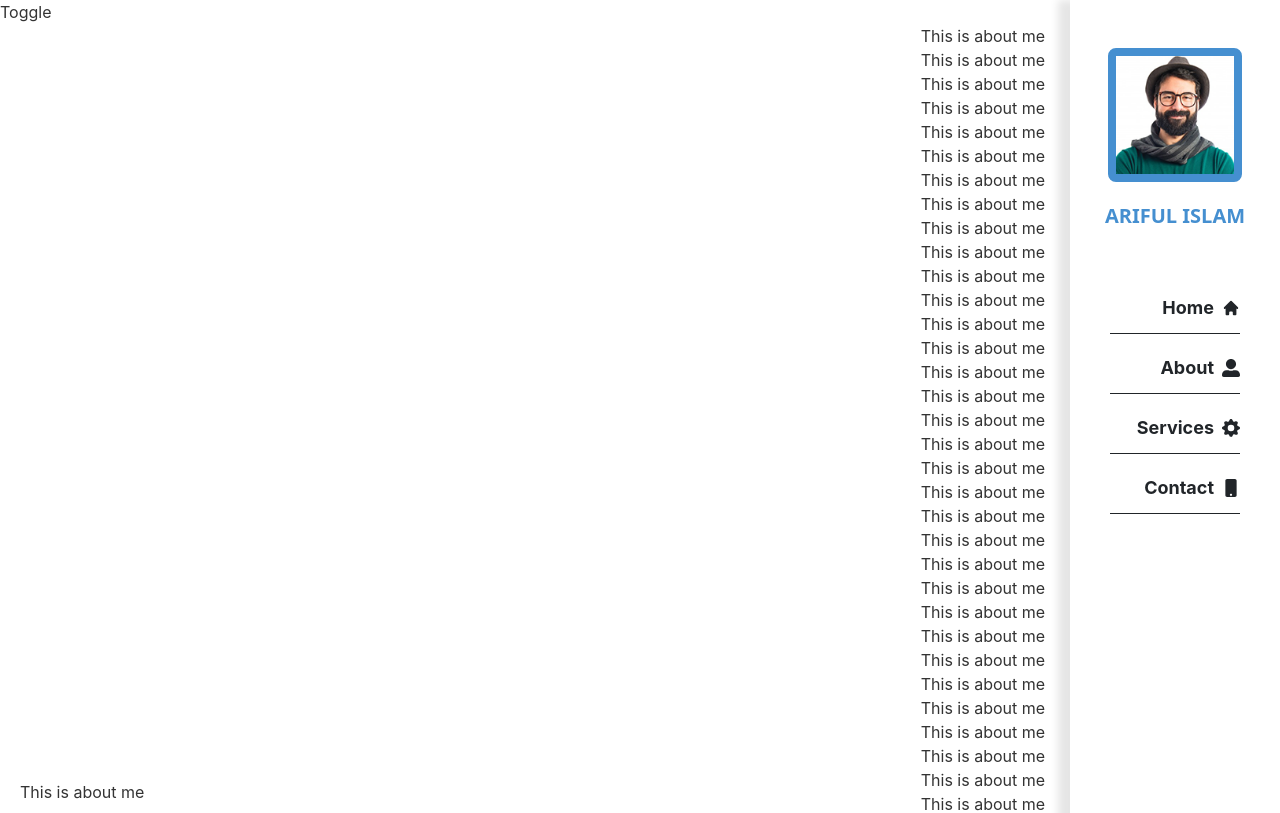
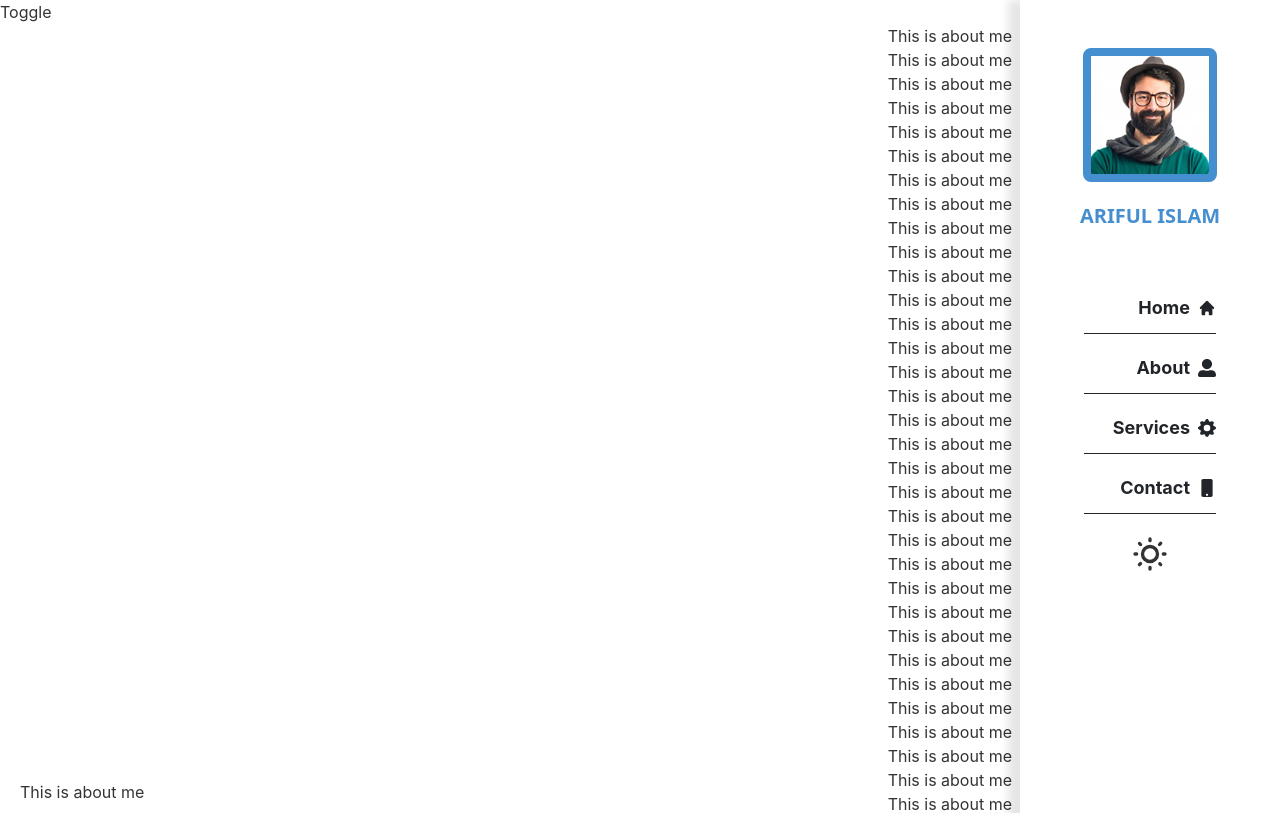
Before and after one commit to MdIbrahimKholil7/portfolio-task, a React (Create React App) app: page / in a window 1280 px wide. Shown: the top 813 px of the page. Built offline with nearby package versions, Linux system fonts and the light colour scheme.

Commit message:
dark mode add

```diff
--- a/src/App.js
+++ b/src/App.js
@@ -1,12 +1,9 @@
-import logo from './logo.svg';
 import './App.css';
-import { useEffect, useState } from 'react';
-import AboutMe from './components/pages/AboutMe';
-import SideBar from './components/pages/SideBar';
-
+import {Routes,Route} from 'react-router-dom'
+import Home from './components/home/Home';
 function App() {
 
-  const [open, setOpen] = useState(true)
+
   /*
    const [dark, setDark] = useState('light')
    useEffect(() => {
@@ -22,16 +19,10 @@ function App() {
      localStorage.setItem('theme', JSON.stringify({theme:dark}))
    } */
   return (
-    <div className="App dark:bg-slate-800 relative">
-      <button onClick={() => setOpen(!open)}>Toggle</button>
-      <div className='flex justify-between items-center'>
-        <div className='px-5 w-full'>
-          <AboutMe />
-        </div>
-        <SideBar
-          open={open}
-        />
-      </div>
+    <div className="App dark:bg-slate-800 dark:text-white relative">
+     <Routes>
+        <Route path='/' element={<Home/>}/>
+     </Routes>
     </div>
   );
 }
--- a/src/components/home/Home.js
+++ b/src/components/home/Home.js
@@ -1,9 +1,20 @@
-import React from 'react';
-
+import React, { useState } from 'react';
+import AboutMe from '../pages/AboutMe';
+import SideBar from '../pages/SideBar';
 const Home = () => {
+    const [open, setOpen] = useState(true)
     return (
         <div>
+            <button onClick={() => setOpen(!open)}>Toggle</button>
+            <div className='flex justify-between items-center'>
+                <div className='px-5 w-full'>
+                    <AboutMe />
 
+                </div>
+                <SideBar
+                    open={open}
+                />
+            </div>
         </div>
     );
 };
--- a/src/components/pages/SideBar.js
+++ b/src/components/pages/SideBar.js
@@ -1,9 +1,9 @@
-import React from "react";
+import React, { useEffect, useState } from "react";
 import { motion } from 'framer-motion'
-import { HiHome} from 'react-icons/hi';
-import { FaUserAlt} from 'react-icons/fa';
-import { BsFillGearFill} from 'react-icons/bs';
-import { FaMobile} from 'react-icons/fa';
+import { HiHome } from 'react-icons/hi';
+import { FaUserAlt } from 'react-icons/fa';
+import { BsFillGearFill } from 'react-icons/bs';
+import { FaMobile } from 'react-icons/fa';
 import logo from '../../assets/img2.png'
 const sidebarVariants = {
     sidebarOpen: {
@@ -33,26 +33,54 @@ const LinkBoxVariants = {
     },
 };
 
+// theme handler
+
 const SideBar = ({ open }) => {
+    const [dark, setDark] = useState('light')
+    useEffect(() => {
+        document.body.className = dark
+    }, [dark])
+
+    const themeHandler = () => {
+        if (dark === 'light') {
+            setDark('dark')
+        } else {
+            setDark('light')
+        }
+        // localStorage.setItem('theme', JSON.stringify({ theme: dark }))
+    }
     return (
         <motion.div
             variants={sidebarVariants}
             animate={open ? "sidebarOpen" : "sidebarClosed"}
             transition={{ type: 'spring', stiffness: 120 }}
-            className=''
+            className='ml-10'
         >
-            <motion.div className='fixed top-[0] w-[210px] right-0' variants={LinkBoxVariants}>
-                <div className="overflow-x-hidden sidebar" >
+            <motion.div className='fixed top-[0] w-[260px] right-0' variants={LinkBoxVariants}>
+                <div className="overflow-x-hidden sidebar dark:shadow-2xl dark:bg-gray-700 " >
                     <div className="mt-12">
                         <img className="w-[134px] border-solid border-[8px] border-[#458fd0] rounded-lg h-[134px] object-cover mx-auto" src={logo} alt="logo" />
                         <h1 className="uppercase text-center text-[#458fd0] text-xl font-sans font-bold my-5">Ariful Islam</h1>
                     </div>
-                    <div  className="px-10 mt-16">
+                    <div className="px-16 mt-16">
                         <motion.ul className=" h-[100vh]" >
-                            <li className="flex mt-5 pb-3 text-[#212529] font-bold text-[18px] li-style justify-end items-center">Home <span className="ml-2"><HiHome/></span></li>
-                            <li className="flex mt-5 pb-3 text-[#212529] font-bold text-[18px] li-style justify-end items-center">About <span className="ml-2"><FaUserAlt/></span></li>
-                            <li className="flex mt-5 pb-3 text-[#212529] font-bold text-[18px] li-style justify-end items-center">Services<span className="ml-2"><BsFillGearFill/></span></li>
-                            <li className="flex mt-5 pb-3 text-[#212529] font-bold text-[18px] li-style justify-end items-center">Contact<span className="ml-2"><FaMobile/></span></li>
+                            <li className="flex dark:text-white dark:border-b-white mt-5 pb-3 text-[#212529] font-bold text-[18px] li-style justify-end items-center">Home <span className="ml-2"><HiHome /></span></li>
+                            <li className="flex dark:text-white dark:border-b-white mt-5 pb-3 text-[#212529] font-bold text-[18px] li-style justify-end items-center">About <span className="ml-2"><FaUserAlt /></span></li>
+                            <li className="flex dark:text-white dark:border-b-white mt-5 pb-3 text-[#212529] font-bold text-[18px] li-style justify-end items-center">Services<span className="ml-2"><BsFillGearFill /></span></li>
+                            <li className="flex dark:text-white dark:border-b-white mt-5 pb-3 text-[#212529] font-bold text-[18px] li-style justify-end items-center">Contact<span className="ml-2"><FaMobile /></span></li>
+                            <div className="text-center mt-5">
+                                <label class="swap swap-rotate">
+
+                                    <input onClick={() => themeHandler()} type="checkbox" />
+
+                                    {/* <!-- sun icon --> */}
+                                    <svg class="swap-off fill-current w-10 h-10" xmlns="http://www.w3.org/2000/svg" viewBox="0 0 24 24"><path d="M5.64,17l-.71.71a1,1,0,0,0,0,1.41,1,1,0,0,0,1.41,0l.71-.71A1,1,0,0,0,5.64,17ZM5,12a1,1,0,0,0-1-1H3a1,1,0,0,0,0,2H4A1,1,0,0,0,5,12Zm7-7a1,1,0,0,0,1-1V3a1,1,0,0,0-2,0V4A1,1,0,0,0,12,5ZM5.64,7.05a1,1,0,0,0,.7.29,1,1,0,0,0,.71-.29,1,1,0,0,0,0-1.41l-.71-.71A1,1,0,0,0,4.93,6.34Zm12,.29a1,1,0,0,0,.7-.29l.71-.71a1,1,0,1,0-1.41-1.41L17,5.64a1,1,0,0,0,0,1.41A1,1,0,0,0,17.66,7.34ZM21,11H20a1,1,0,0,0,0,2h1a1,1,0,0,0,0-2Zm-9,8a1,1,0,0,0-1,1v1a1,1,0,0,0,2,0V20A1,1,0,0,0,12,19ZM18.36,17A1,1,0,0,0,17,18.36l.71.71a1,1,0,0,0,1.41,0,1,1,0,0,0,0-1.41ZM12,6.5A5.5,5.5,0,1,0,17.5,12,5.51,5.51,0,0,0,12,6.5Zm0,9A3.5,3.5,0,1,1,15.5,12,3.5,3.5,0,0,1,12,15.5Z" /></svg>
+
+                                    {/* <!-- moon icon --> */}
+                                    <svg class="swap-on fill-current w-10 h-10" xmlns="http://www.w3.org/2000/svg" viewBox="0 0 24 24"><path d="M21.64,13a1,1,0,0,0-1.05-.14,8.05,8.05,0,0,1-3.37.73A8.15,8.15,0,0,1,9.08,5.49a8.59,8.59,0,0,1,.25-2A1,1,0,0,0,8,2.36,10.14,10.14,0,1,0,22,14.05,1,1,0,0,0,21.64,13Zm-9.5,6.69A8.14,8.14,0,0,1,7.08,5.22v.27A10.15,10.15,0,0,0,17.22,15.63a9.79,9.79,0,0,0,2.1-.22A8.11,8.11,0,0,1,12.14,19.73Z" /></svg>
+
+                                </label>
+                            </div>
                         </motion.ul>
                     </div>
                 </div>
--- a/src/index.js
+++ b/src/index.js
@@ -3,12 +3,15 @@ import ReactDOM from 'react-dom/client';
 import './index.css';
 import App from './App';
 import reportWebVitals from './reportWebVitals';
+import { BrowserRouter } from 'react-router-dom';
 
 const root = ReactDOM.createRoot(document.getElementById('root'));
 root.render(
-  <React.StrictMode>
-    <App />
-  </React.StrictMode>
+  <BrowserRouter>
+    <React.StrictMode>
+      <App />
+    </React.StrictMode>
+  </BrowserRouter>
 );
 
 // If you want to start measuring performance in your app, pass a function
```
